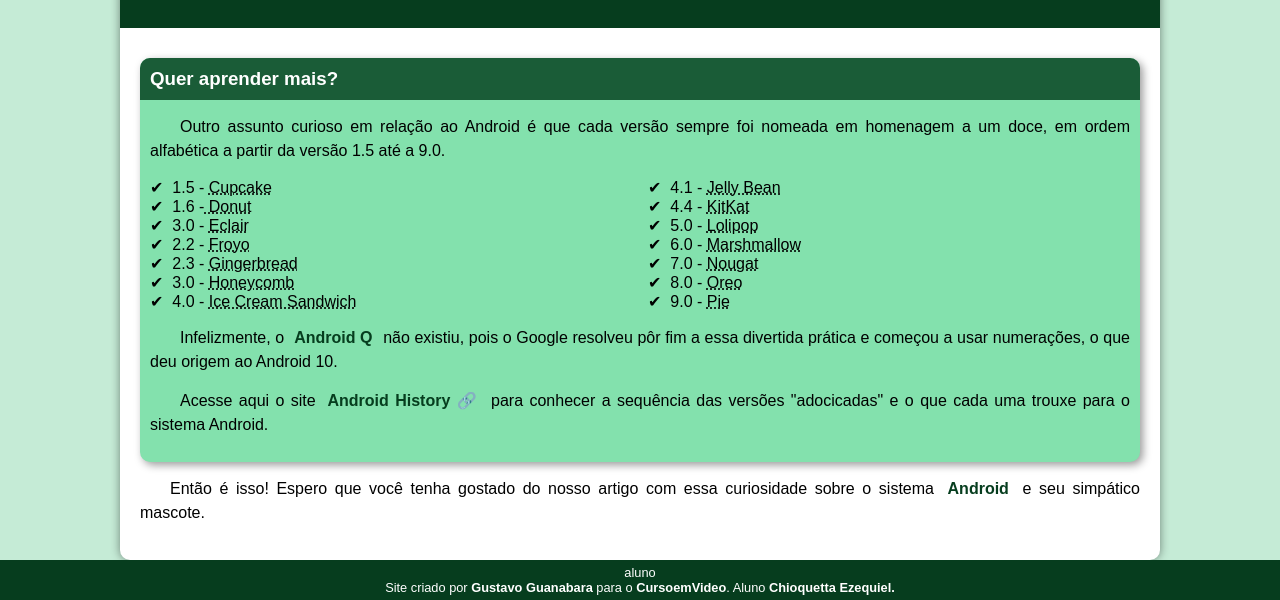
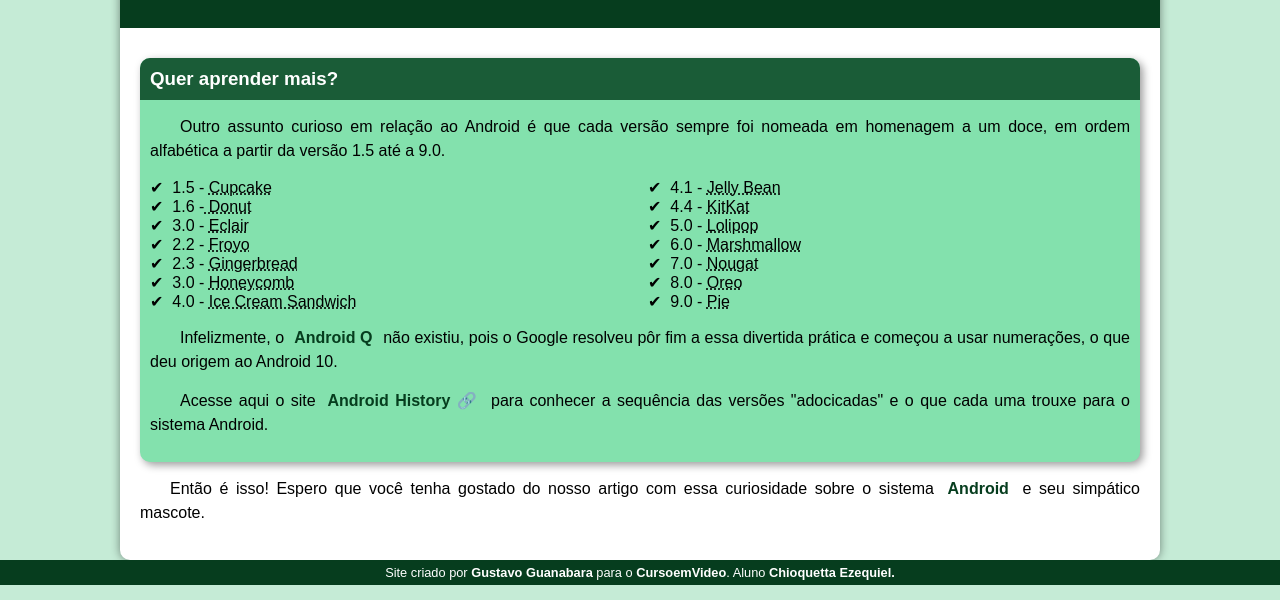
Before and after one commit to tectiezequiel/progeto-android, a plain HTML site: page index.html in a window 1280 px wide. Shown: the part 2281-2881 px from the top of the page. Drawn offline with Linux system fonts and the light colour scheme.

Commit message:
Update index.html

```diff
--- a/index.html
+++ b/index.html
@@ -95,7 +95,7 @@
 
     </main>
     <footer>
-        <p>aluno </p>
+
         <p>Site criado por <a href="https://www.cursoemvideo.com/sobre/" target="_blank">Gustavo Guanabara</a> para o <a href="https://www.youtube.com/channel/UCrWvhVmt0Qac3HgsjQK62FQ" target="_blank">CursoemVideo</a>. Aluno <strong>Chioquetta Ezequiel.</strong></p>
 
     </footer>
```
